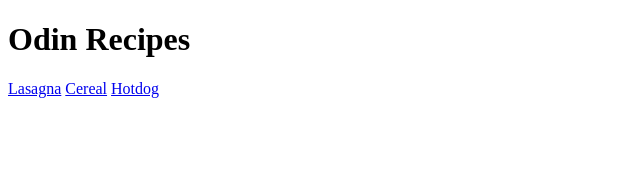
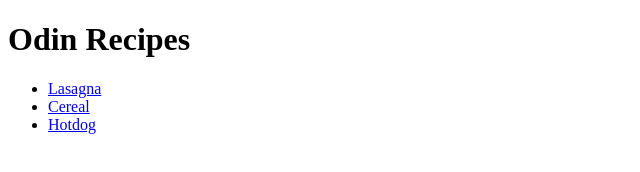
Before and after one commit to falician/odin-recipes, a plain HTML site: page index.html in a window 1280 px wide. Shown: the whole page, without its empty margins (0-640 px from the left). Drawn offline with Linux system fonts and the light colour scheme.

Commit message:
Updated reference links to be in an unordered list

```diff
--- a/index.html
+++ b/index.html
@@ -10,9 +10,11 @@
     <body>
         <h1>Odin Recipes</h1>
     </body>
+    <ul>
+        <li><a href="recipes/lasagna.html">Lasagna</a></li>
+        <li><a href="recipes/cereal.html">Cereal</a></li>
+        <li><a href="recipes/hotdog.html">Hotdog</a></li>
+    </ul>
 
-    <a href="recipes/lasagna.html">Lasagna</a>
-    <a href="recipes/cereal.html">Cereal</a>
-    <a href="recipes/hotdog.html">Hotdog</a>
 
 </html>
```
